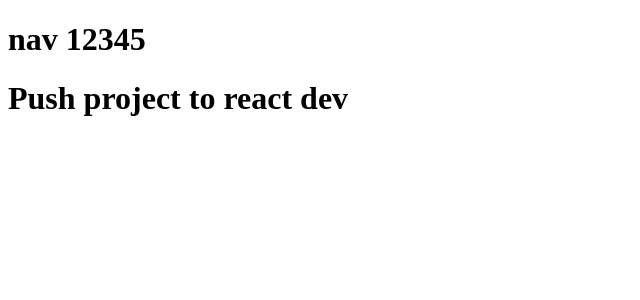
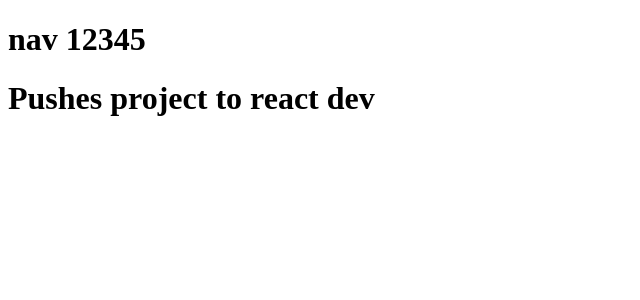
Before and after one commit to Surgithan/React-App, a React (Create React App) app: page / in a window 1280 px wide. Shown: the top 300 px of the page, without its empty margins (0-640 px from the left). Built offline with nearby package versions, Linux system fonts and the light colour scheme.

Commit message:
commit changes

```diff
--- a/src/App.js
+++ b/src/App.js
@@ -5,7 +5,7 @@
   return (
     <div>
       <Nav/>
-      <h1>Push project to react dev</h1>
+      <h1>Pushes project to react dev</h1>
     </div>
   )
 }
```
